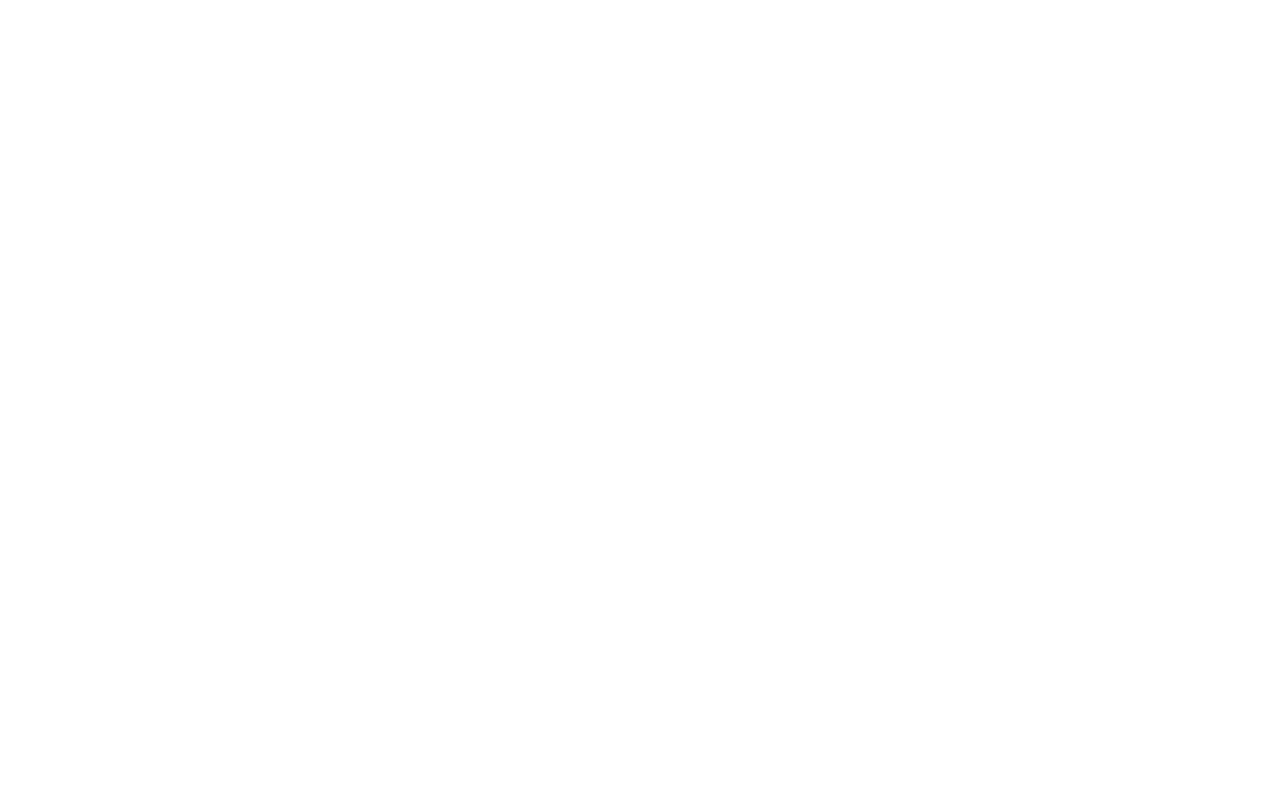
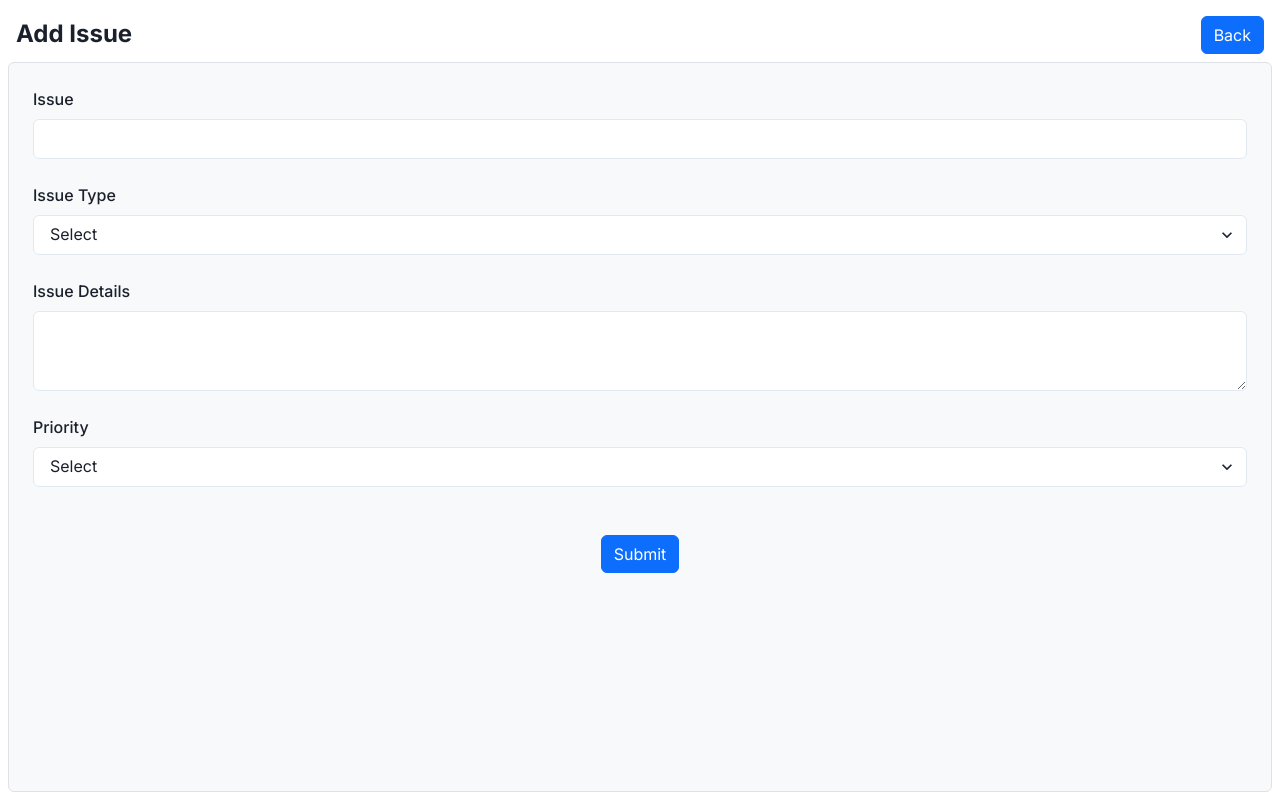
Before and after one commit to ecappz3420/FMS-Issues, a Next.js app: page /1/Add_Issue in a window 1280 px wide. Built offline with nearby package versions, Linux system fonts and the light colour scheme.

Commit message:
Add: Created Form UI

```diff
--- /dev/null
+++ b/app/[userid]/Add_Issue/Form.jsx
@@ -0,0 +1,48 @@
+import React from 'react'
+import {
+    FormControl,
+    FormLabel,
+    FormErrorMessage,
+    FormHelperText,
+    Input,
+    Select,
+    Textarea
+} from '@chakra-ui/react'
+const Form = () => {
+    return (
+        <>
+            <form action="" className='bg-light h-100 border p-4 rounded'>
+                <FormControl className='mb-4'>
+                    <FormLabel>Issue</FormLabel>
+                    <Input type='text' className='bg-white' />
+                </FormControl>
+                <FormControl className='mb-4'>
+                    <FormLabel>Issue Type</FormLabel>
+                    <Select placeholder='Select' className='bg-white'>
+                        <option>Truck Services</option>
+                        <option>Non Truck Services  </option>
+                    </Select>
+                </FormControl>
+                <FormControl className='mb-4'>
+                    <FormLabel>Issue Details</FormLabel>
+                    <Textarea className='bg-white' />
+                </FormControl>
+                <FormControl className='mb-5'>
+                    <FormLabel>Priority</FormLabel>
+                    <Select placeholder='Select' className='bg-white'>
+                        <option>Low</option>
+                        <option>Medium</option>
+                        <option>High</option>
+                    </Select>
+                </FormControl>
+                <div className="text-center">
+                    <button className='btn btn-primary'>Submit</button>
+                </div>
+            </form>
+
+        </>
+
+    )
+}
+
+export default Form
--- a/app/[userid]/Add_Issue/page.jsx
+++ b/app/[userid]/Add_Issue/page.jsx
@@ -1,13 +1,20 @@
 import React from 'react'
+import { ChakraProvider } from '@chakra-ui/react'
+import 'bootstrap/dist/css/bootstrap.min.css'
+import Form from './Form'
+const page = () => {
+    return (
+        <ChakraProvider>
+            <div className="container-fluid p-2 vh-100">
+                <header className='p-2 d-flex justify-content-between'>
+                    <div className="fs-4 fw-bold">Add Issue</div>
+                    <button className='btn btn-primary border-pills'>Back</button>
+                </header>
+                <Form />
+            </div>
 
-const page = () => {
-  return (
-    <div className="container-fluid vh-100 p-0">
-        <form method='post'>
-
-        </form>
-    </div>
-  )
+        </ChakraProvider>
+    )
 }
 
 export default page
```
